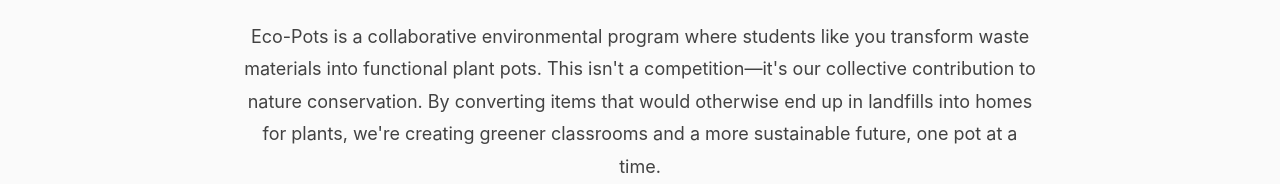
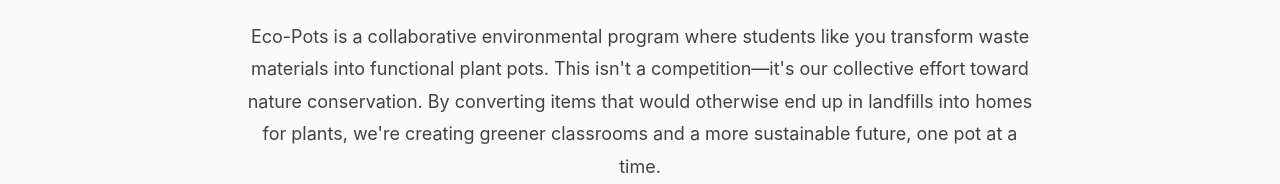
Before and after one commit to Yogesh031404/pot, a website: page index.html in a window 1280 px wide. Shown: the part 616-800 px from the top of the page. Drawn offline with Linux system fonts and the light colour scheme; no server answers.

Commit message:
Auto-commit: Agent tool execution

```diff
--- a/index.html
+++ b/index.html
@@ -36,7 +36,7 @@
                 <h2>About the Initiative</h2>
                 <p class="initiative-description">
                     Eco-Pots is a collaborative environmental program where students like you transform waste materials into functional plant pots.
-                    This isn't a competition—it's our collective contribution to nature conservation. By converting items that would otherwise end up in landfills
+                    This isn't a competition—it's our collective effort toward nature conservation. By converting items that would otherwise end up in landfills
                     into homes for plants, we're creating greener classrooms and a more sustainable future, one pot at a time.
                 </p>
             </div>
```
